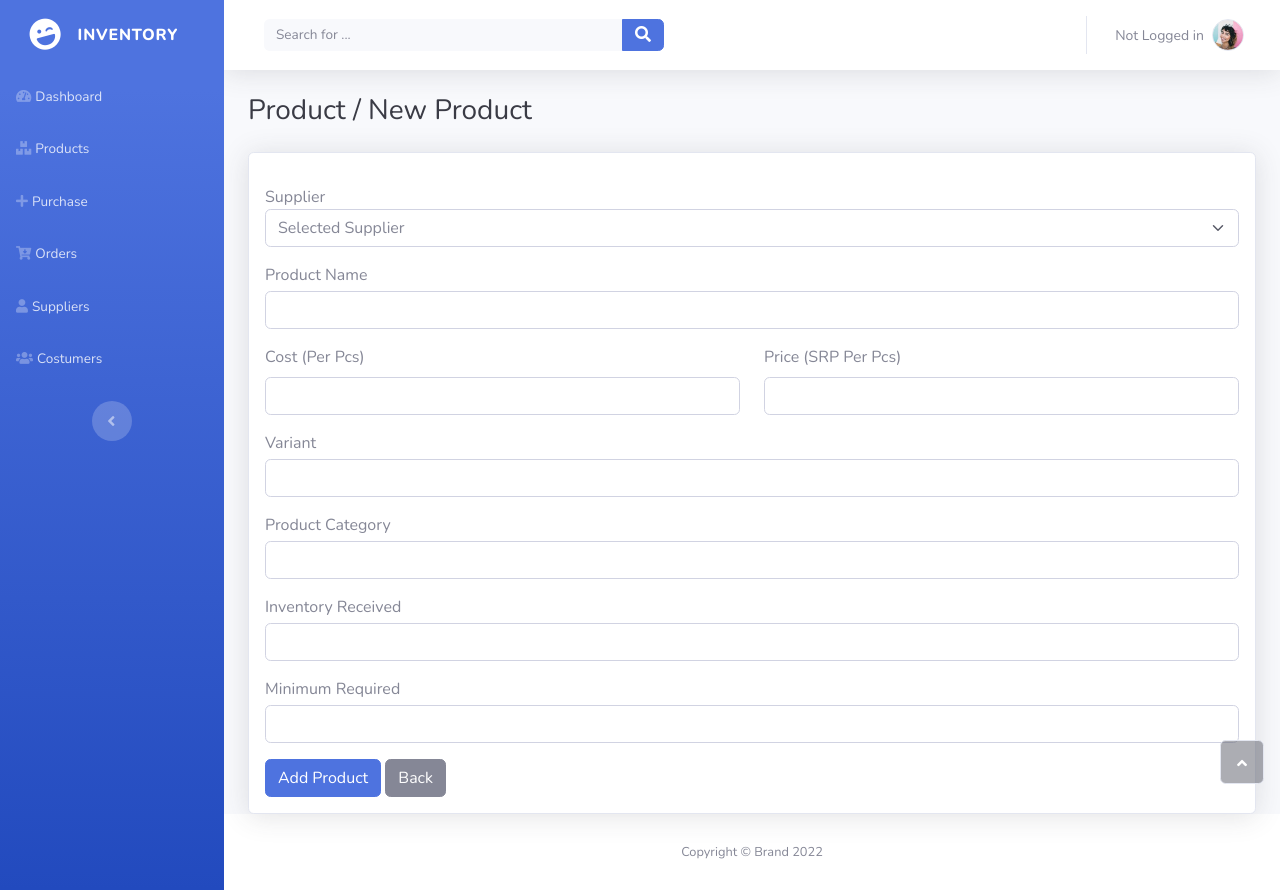
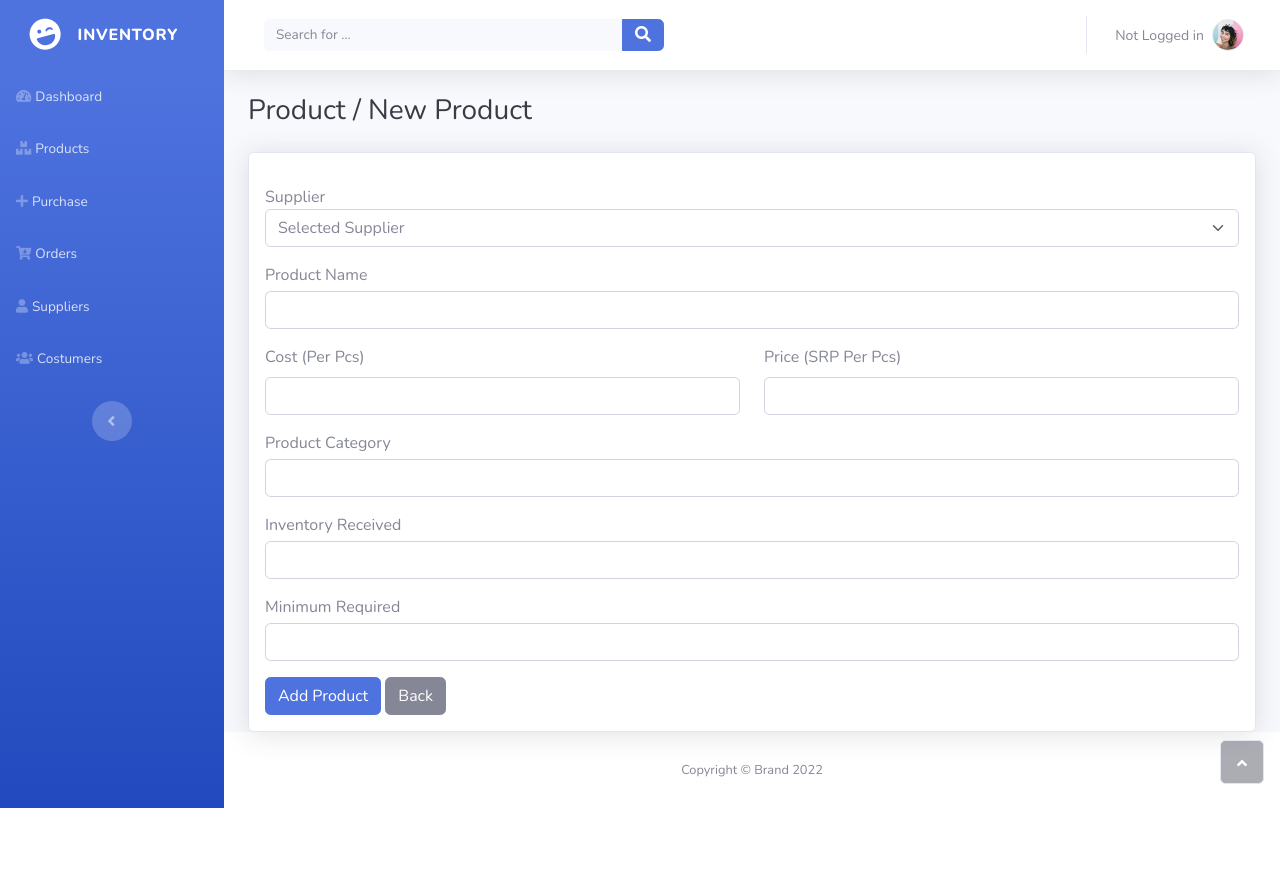
Before and after one commit to feljohn07/inventory, a Django app: page /products/add/ in a window 1280 px wide. After the commit the page ends 808 px from the top, so only its background shows below. Run offline with Django 4.2, Linux system fonts and the light colour scheme; data that the repository does not hold is empty; some libraries are stand-ins or nearby versions.

Commit message:
delete variant field

```diff
--- a/products/models.py
+++ b/products/models.py
@@ -9,7 +9,6 @@ class Product(models.Model):
     product_name        = models.CharField(max_length=125)
     price_per_piece     = models.DecimalField(max_digits=10, decimal_places=2) # Cost Price
     retail_per_piece    = models.DecimalField(max_digits=10, decimal_places=2) # Retail Price
-    variant             = models.CharField(max_length=50)
     product_category    = models.CharField(max_length=50) #Category Id
     inventory_received  = models.IntegerField(default=0, blank=True, null=True)
     inventory_shipped   = models.IntegerField(default=0, blank=True, null=True)
--- a/products/views.py
+++ b/products/views.py
@@ -30,7 +30,6 @@ def index(request, *args, **kwargs):
                                     'product_name',
                                     'price_per_piece',
                                     'retail_per_piece',
-                                    'variant',
                                     'product_category',
                                     'inventory_received',
                                     'inventory_shipped',
@@ -94,7 +93,6 @@ def add(request):
         product_name        = request.POST['product_name'],
         price_per_piece     = request.POST['price_per_piece'],
         retail_per_piece    = request.POST['retail_per_piece'],
-        variant             = request.POST['variant'],
         product_category    = request.POST['product_category'],
         inventory_received  = request.POST['inventory_received'],
         inventory_on_hand   = request.POST['inventory_received'],
@@ -121,16 +119,7 @@ def update(request, id):
     product.product_name        = request.POST['product_name']
     product.price_per_piece     = request.POST['price_per_piece']
     product.retail_per_piece    = request.POST['retail_per_piece']
-    product.variant             = request.POST['variant']
     product.product_category    = request.POST['product_category']
-
-    # Add or
-    # if int(request.POST['inventory_received']) > 0:
-    #     product.inventory_received  = product.inventory_received + int(request.POST['inventory_received'])
-    # else:
-    #     product.inventory_shipped  = product.inventory_shipped + int(request.POST['inventory_received'])
-
-    # product.inventory_on_hand   = product.inventory_on_hand + int(request.POST['inventory_received'])
     product.minimum_required    = request.POST['minimum_required']
 
     product.save()
--- a/templates/products/add.html
+++ b/templates/products/add.html
@@ -51,12 +51,6 @@
                 </div>
 
                 <div class="form-group mt-3">
-                    <label for="variant">Variant</label>
-                    <input name="variant" type="text" class="form-control form-control-md mt-1" id="variant" required>
-                    <small class="form-text text-muted d-none">We'll never share your email with anyone else.</small>
-                </div>
-
-                <div class="form-group mt-3">
                     <label for="product_category">Product Category</label>
                     <input name="product_category" type="text" class="form-control form-control-md mt-1" id="product_category" required>
                     <small class="form-text text-muted d-none">We'll never share your email with anyone else.</small>
--- a/templates/products/index.html
+++ b/templates/products/index.html
@@ -37,7 +37,6 @@
                             <th>Product</th>
                             <th>Cost</th>
                             <th>Retail</th>
-                            <th>Variant</th>
                             <th>Category</th>
                             <th>On hand</th>
                             <th>Minimum</th>
@@ -55,7 +54,6 @@
                             <td><a href="update/{{ x.id }}">{{ x.product_name }}</a></td>
                             <td>&#8369; {{ x.price_per_piece }}</td>
                             <td>&#8369; {{ x.retail_per_piece }}</td>
-                            <td>{{ x.variant }}</td>
                             <td>{{ x.product_category }}</td>
                             <td>{{ x.inventory_on_hand }}</td>
                             <td>{{ x.minimum_required }}</td>
--- a/templates/products/update.html
+++ b/templates/products/update.html
@@ -37,12 +37,6 @@
                 </div>
 
                 <div class="form-group mb-3">
-                    <label for="variant" class="form-label">Variant</label>
-                    <input name="variant" type="text" class="form-control form-control-md" id="variant" value="{{ product.variant }}">
-                    <!-- <div id="supplier" class="form-text">We'll never share your email with anyone else.</div> -->
-                </div>
-
-                <div class="form-group mb-3">
                     <label for="product_category" class="form-label">Product Category</label>
                     <input name="product_category" type="text" class="form-control form-control-md" id="product_category" value="{{ product.product_category }}">
                     <!-- <div id="supplier" class="form-text">We'll never share your email with anyone else.</div> -->
```
Also changed, not shown: products/migrations/0011_remove_product_variant.py (added).
